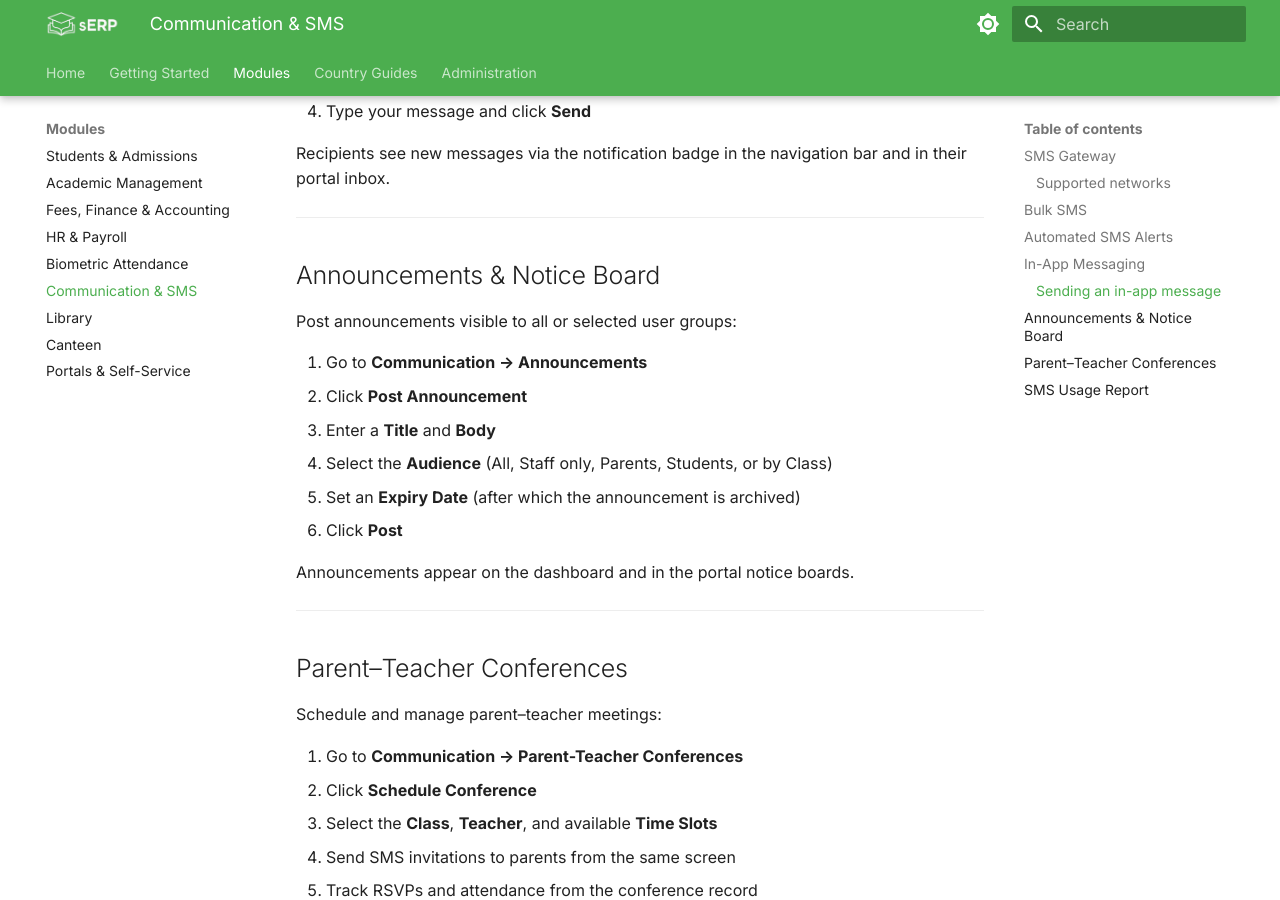
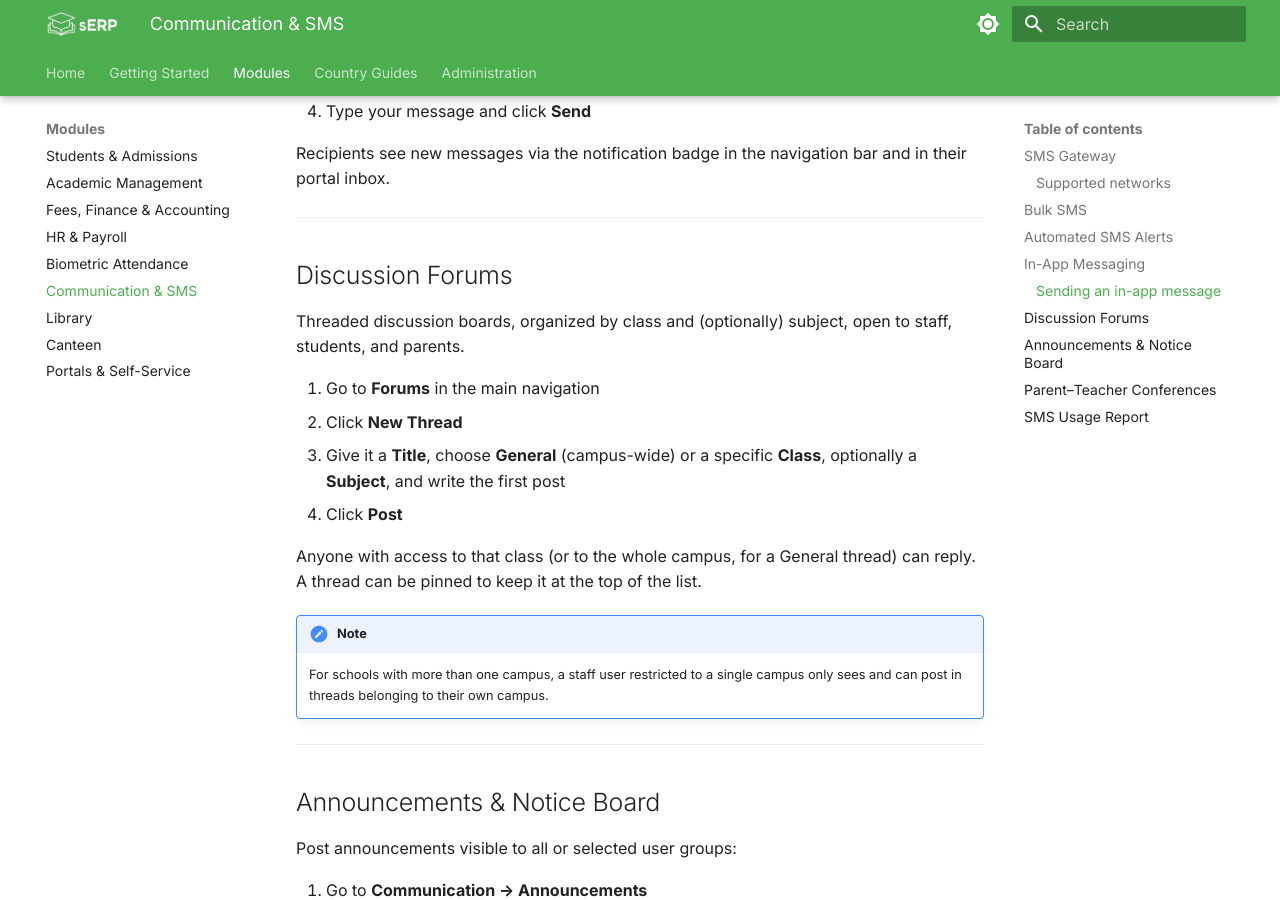
Before and after one commit to dtechghana/serp-global-docs, an MkDocs documentation site: the page built from docs/modules/communication.md, in a window 1280 px wide and 900 px high, scrolled down 1998 px. Built offline with MkDocs 1.6.1 and Material for MkDocs 9.7.7, drawn with Linux system fonts in a browser that asks for light colours.

Commit message:
Document the Broadsheet report, Discussion Forums, CA/SBA Configuration, Debtors List improvements, and the Bill Payment reports
Found via a cross-reference against git log and the live code, none
of these were documented anywhere in this site:

- Broadsheet report (reports/broadsheet.php) -- a whole-class,
  subject-by-subject score grid with positions, distinct from the
  per-student Terminal Report. Added under Academic → Terminal Reports.
- Discussion Forums (forums/) -- an entire undocumented feature: class/
  subject-based threaded discussion for staff, students, and parents,
  campus-scoped. Added as its own section in Communication.
- CA/SBA Configuration (settings/sbaconfiguration.php +
  academic/classes.php's bulk-apply) -- the existing "CA Components"
  blurb undersold this: it's actually a full reusable named score-
  structure template (up to 8 classwork components, classwork/exam
  scales) that can be applied to multiple classes at once from
  Academic → Classes, not just a single global set of components.
  Rewrote that subsection to match what the page (titled dynamically
  per deployment's own assessment-label terminology) actually does.
- Debtors List gained a totals row, CSV export, and an As Of Date for
  historical reporting -- none of which were mentioned.
- The Bill Payment / Non-Bill Payment reports weren't in the Financial
  Reports table at all, and their new search-by-student-name and
  Student ID/Class columns weren't documented.
- Added a one-line note that every report with a PDF option also has
  CSV export, matching the actual app-wide rollout of that feature.

Verified via git log and direct code reads (not just file/variable
names) that: country-guide payment modes/currencies all match their
config/profiles/<cc>.php exactly (no drift found, 18/18 checked);
serp-global has Paystack only, no Flutterwave, and no real USSD
integration (confirmed by grep -- "USSD Transfer" in ng.php is just a
payment-mode label, not platform integration); MFA, encryption at
rest, Fixed Assets/Accounting, multi-campus scoping (including Forums
and Store & Inventory, now both confirmed and documented), biometric
attendance, assignments, the terminal-report publish gate, and
dashboard widgets were all already correctly documented before this
pass and needed no changes.

Co-Authored-By: Claude Sonnet 5 <noreply@anthropic.com>
Claude-Session: https://claude.ai/code/session_01JyHSh8kbb7sSmFqEVacAH4

```diff
--- a/docs/modules/communication.md
+++ b/docs/modules/communication.md
@@ -69,6 +69,22 @@ Recipients see new messages via the notification badge in the navigation bar and
 
 ---
 
+## Discussion Forums
+
+Threaded discussion boards, organized by class and (optionally) subject, open to staff, students, and parents.
+
+1. Go to **Forums** in the main navigation
+2. Click **New Thread**
+3. Give it a **Title**, choose **General** (campus-wide) or a specific **Class**, optionally a **Subject**, and write the first post
+4. Click **Post**
+
+Anyone with access to that class (or to the whole campus, for a General thread) can reply. A thread can be pinned to keep it at the top of the list.
+
+!!! note
+    For schools with more than one campus, a staff user restricted to a single campus only sees and can post in threads belonging to their own campus.
+
+---
+
 ## Announcements & Notice Board
 
 Post announcements visible to all or selected user groups:
```
Also changed, not shown: docs/modules/academic.md (+10 -2 lines), docs/modules/finance.md (+9 -1 lines).
